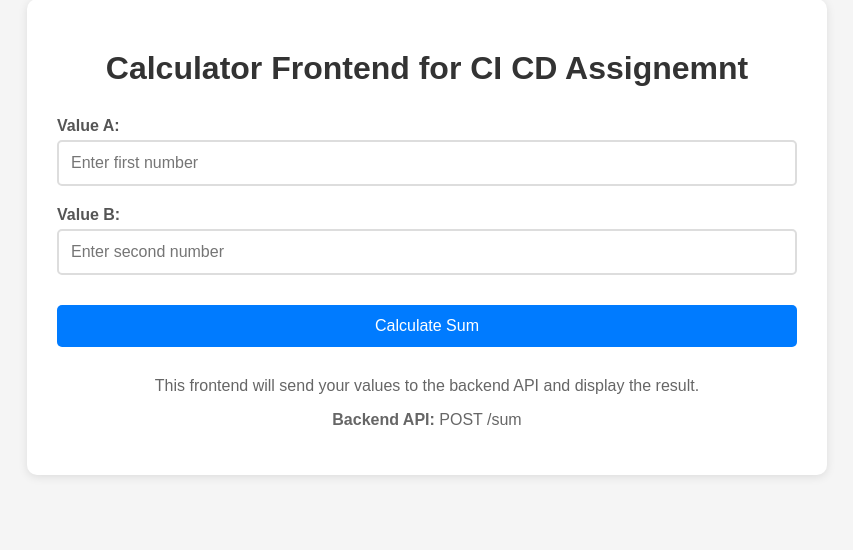
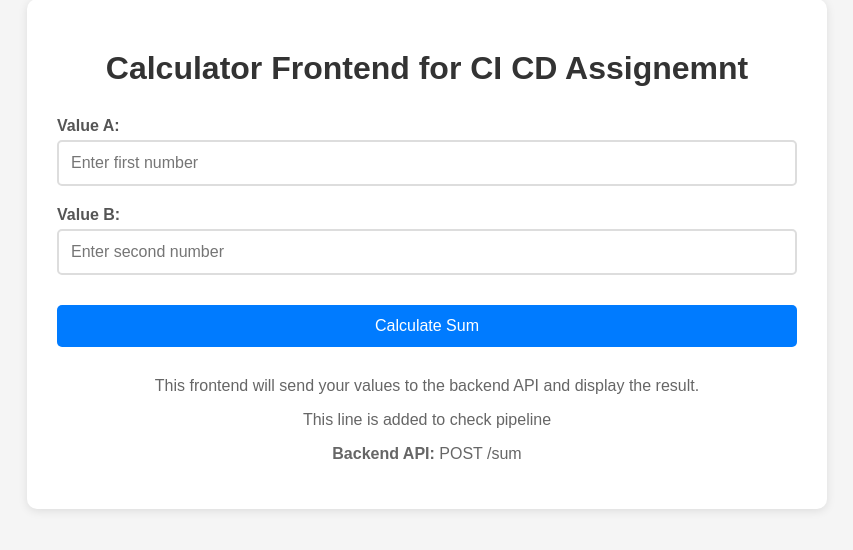
Before and after one commit to shantiwebsolution/ci-cd, a Node project: template frontend/views/index.ejs in a window 1280 px wide. Shown: the part 21-571 px from the top of the page, without its empty margins (213-1066 px from the left). Run offline with Node 20 templates, Linux system fonts and the light colour scheme; the template is opened without the code that fills it, so the values that code supplies are empty.

Commit message:
Update index.ejs

```diff
--- a/frontend/views/index.ejs
+++ b/frontend/views/index.ejs
@@ -97,6 +97,7 @@
 
         <div style="margin-top: 30px; text-align: center; color: #666;">
             <p>This frontend will send your values to the backend API and display the result.</p>
+            <p>This line is added to check pipeline</p>
             <p><strong>Backend API:</strong> POST /sum</p>
         </div>
     </div>
```
